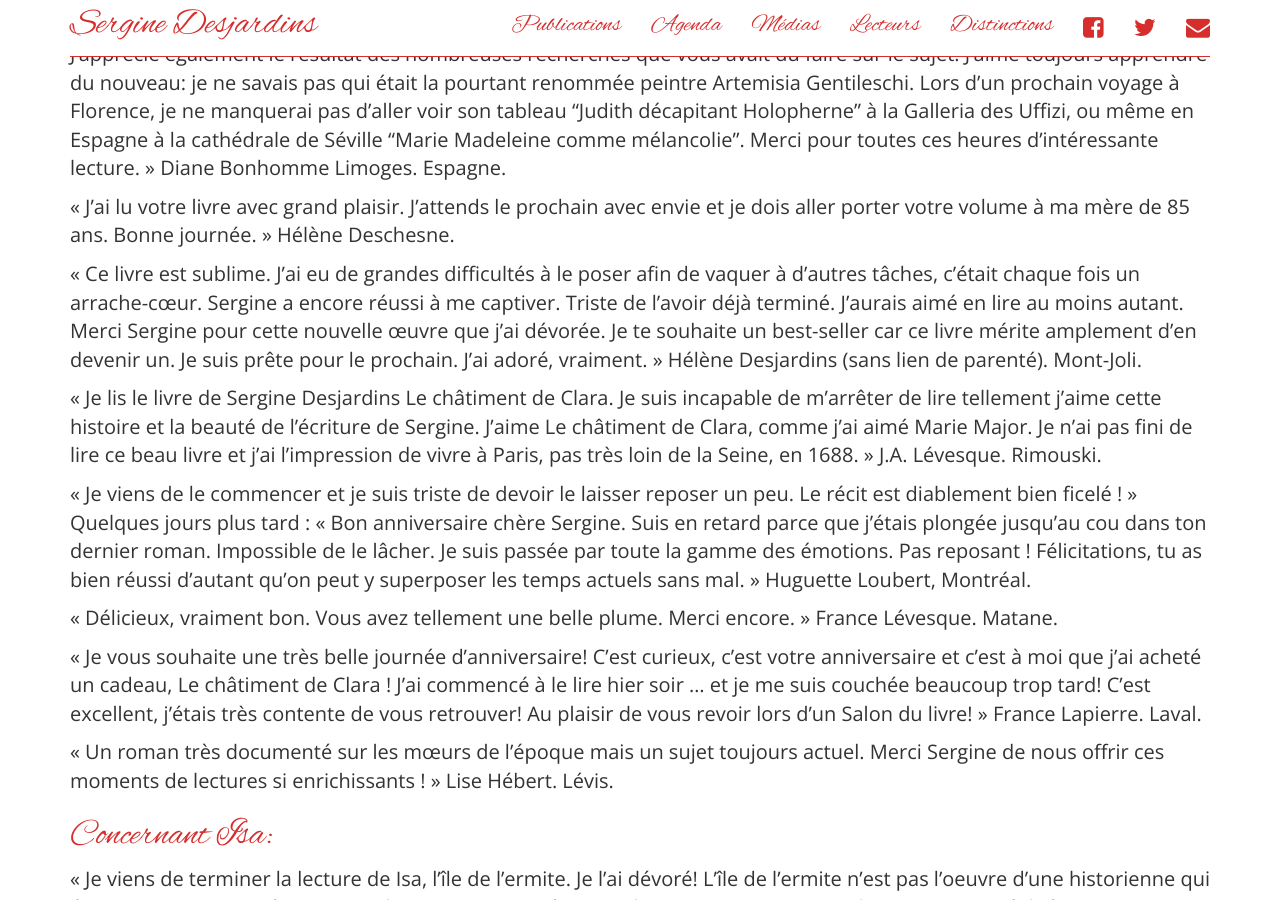
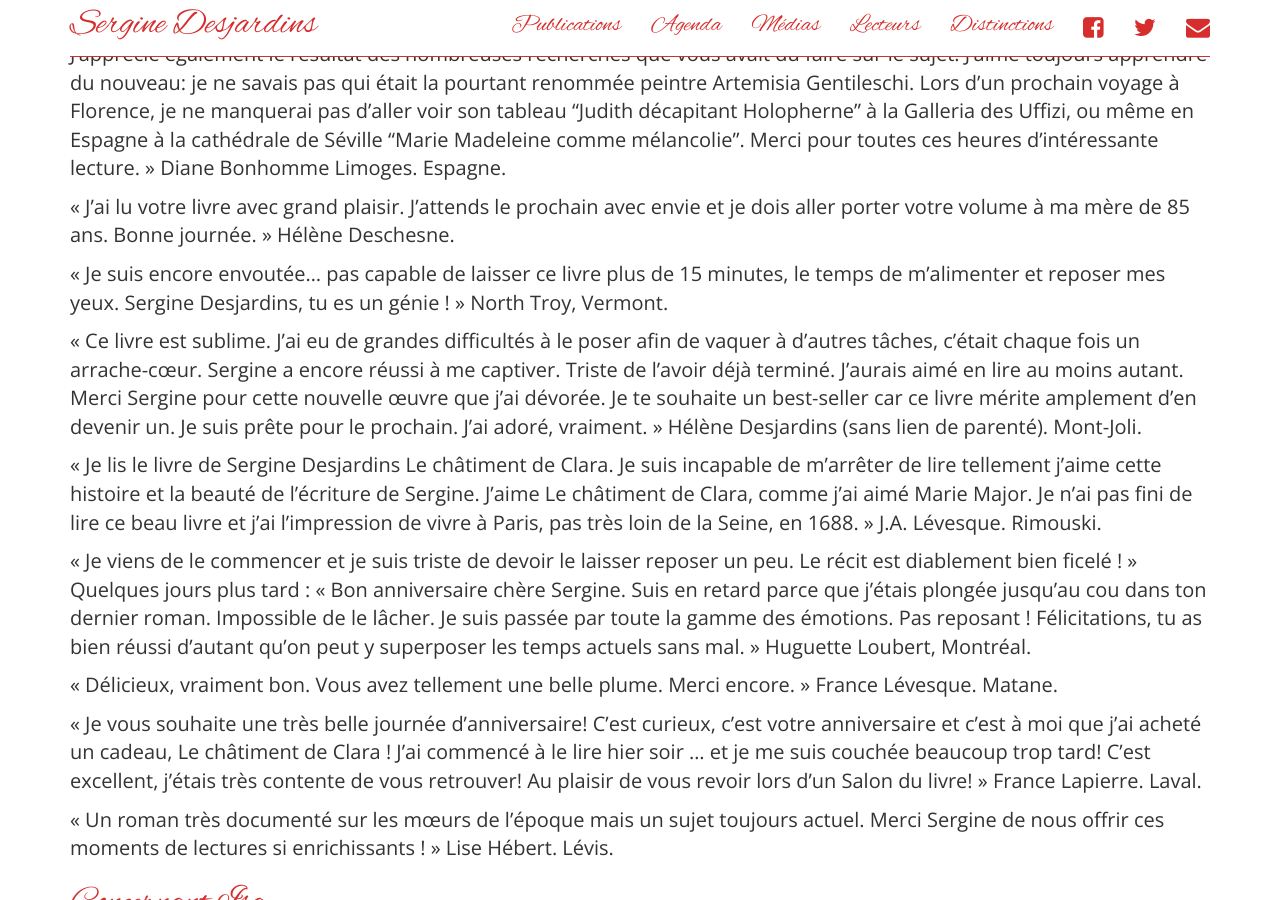
Before and after one commit to serginedesjardins/serginedesjardins.github.io, a Jekyll site: the page built from lecteurs.md, in a window 1280 px wide and 900 px high, scrolled down 1342 px. Built offline with Jekyll 4.4.1, drawn with Linux system fonts in a browser that asks for light colours; nearby versions of some CDN libraries.

Commit message:
J'ai ajouté le commentaire de lectrice
La dame du Vermont

```diff
--- a/lecteurs.md
+++ b/lecteurs.md
@@ -23,6 +23,8 @@ permalink: /lecteurs/
 « Je viens de terminer la lecture (faite avec beaucoup de plaisir) de votre dernier roman "Le châtiment de Clara". Toutes mes sincères félicitations. Quelle époque bien difficile pour les femmes que vous décrivez avec une telle vivacité !!!  J'apprécie également le résultat des nombreuses recherches que vous avait dû faire sur le sujet. J'aime toujours apprendre du nouveau: je ne savais pas qui était la pourtant renommée peintre Artemisia Gentileschi. Lors d'un prochain voyage à Florence, je ne manquerai pas d'aller voir son tableau "Judith décapitant Holopherne" à la Galleria des Uffizi, ou même en Espagne à la cathédrale de Séville "Marie Madeleine comme mélancolie". Merci pour toutes ces heures d'intéressante lecture. » Diane Bonhomme Limoges. Espagne.
 
 « J’ai lu votre livre avec grand plaisir. J’attends le prochain avec envie et je dois aller porter votre volume à ma mère de 85 ans. Bonne journée. » Hélène Deschesne.
+
+« Je suis encore envoutée… pas capable de laisser ce livre plus de 15 minutes, le temps de m’alimenter et reposer mes yeux. Sergine Desjardins, tu es un génie ! » North Troy, Vermont.
 
 « Ce livre est sublime. J’ai eu de grandes difficultés à le poser afin de vaquer à d’autres tâches, c’était chaque fois un arrache-cœur. Sergine a encore réussi à me captiver. Triste de l'avoir déjà terminé. J'aurais aimé en lire au moins autant. Merci Sergine pour cette nouvelle œuvre que j'ai dévorée. Je te souhaite un best-seller car ce livre mérite amplement d'en devenir un. Je suis prête pour le prochain. J’ai adoré, vraiment. » Hélène Desjardins (sans lien de parenté). Mont-Joli.
 
```
